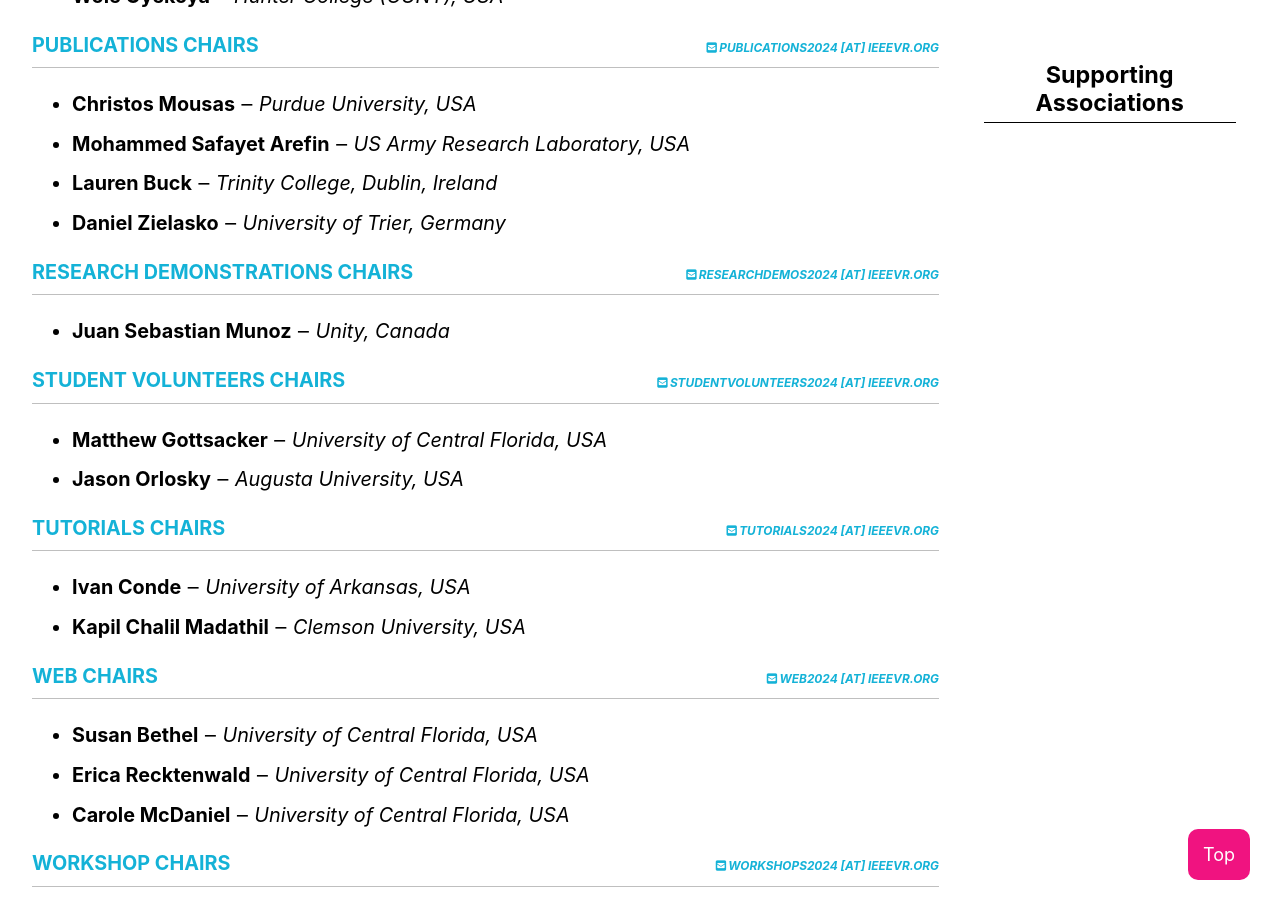
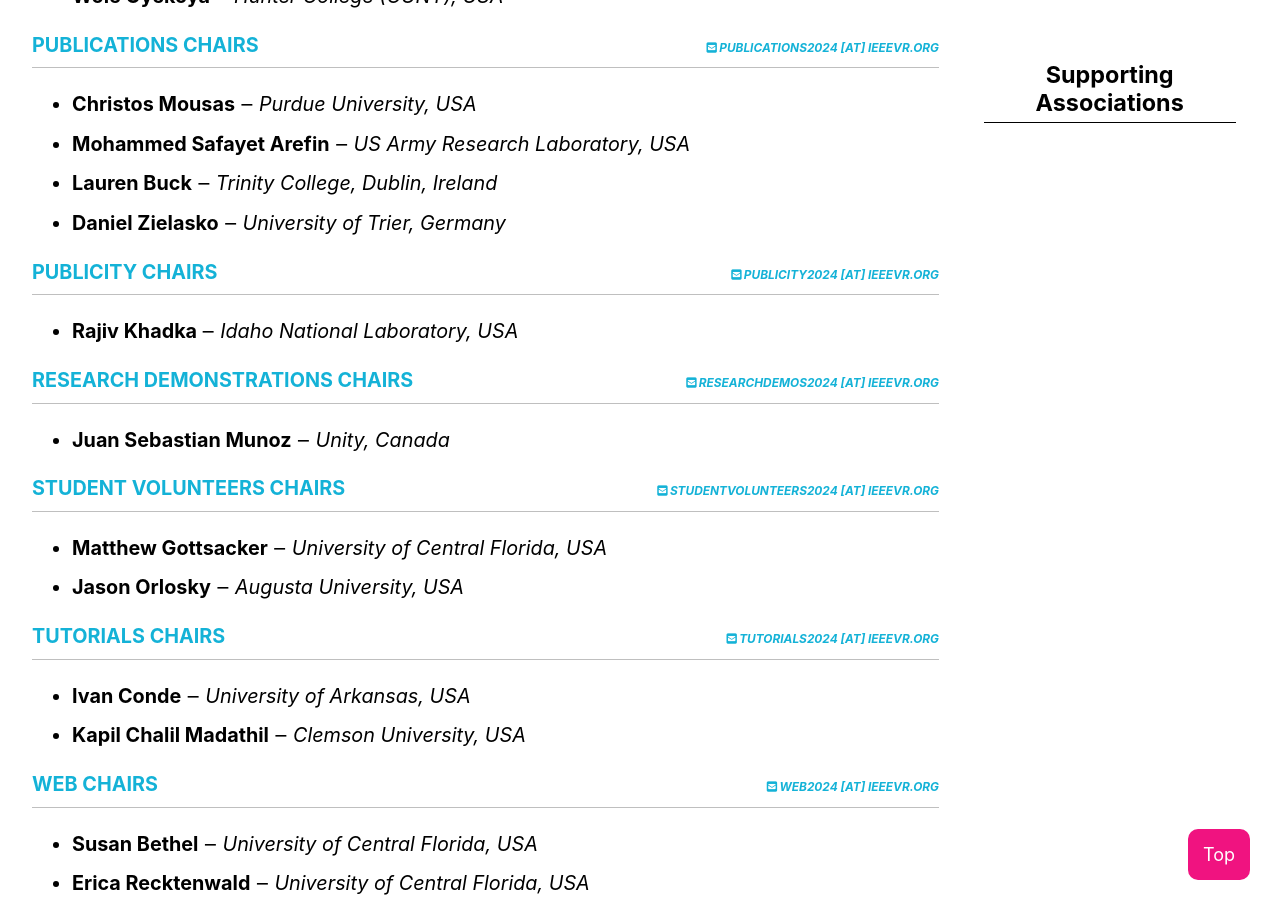
Before and after one commit to ieeevr/2024, a Jekyll site: the page built from committees/conference-committee/index.md, in a window 1280 px wide and 900 px high, scrolled down 1737 px. Built offline with Jekyll 4.4.1, drawn with Linux system fonts in a browser that asks for light colours; cached includes are drawn as plain includes; nearby versions of some CDN libraries.

Commit message:
Publicity Chairs

```diff
--- a/committees/conference-committee/index.md
+++ b/committees/conference-committee/index.md
@@ -68,6 +68,12 @@
 	</ul>
 </div>
 <div>
+	<h2>Publicity Chairs <div class="floatRight"><i class="fas fa-fw fa-envelope-square emailIconSm" style=""></i><i class="emailTextSm">publicity2024 [at] ieeevr.org</i></div></h2>
+	<ul>
+		<li><span class="bold">Rajiv Khadka </span> &#x2012; <i>Idaho National Laboratory, USA</i></li>
+	</ul>
+</div>
+<div>
 	<h2>Research Demonstrations Chairs <div class="floatRight"><i class="fas fa-fw fa-envelope-square emailIconSm" style=""></i><i class="emailTextSm">researchdemos2024 [at] ieeevr.org</i></div></h2>
 	<ul>
 		<li><span class="bold">Juan Sebastian Munoz</span> &#x2012; <i>Unity, Canada</i></li>
```
